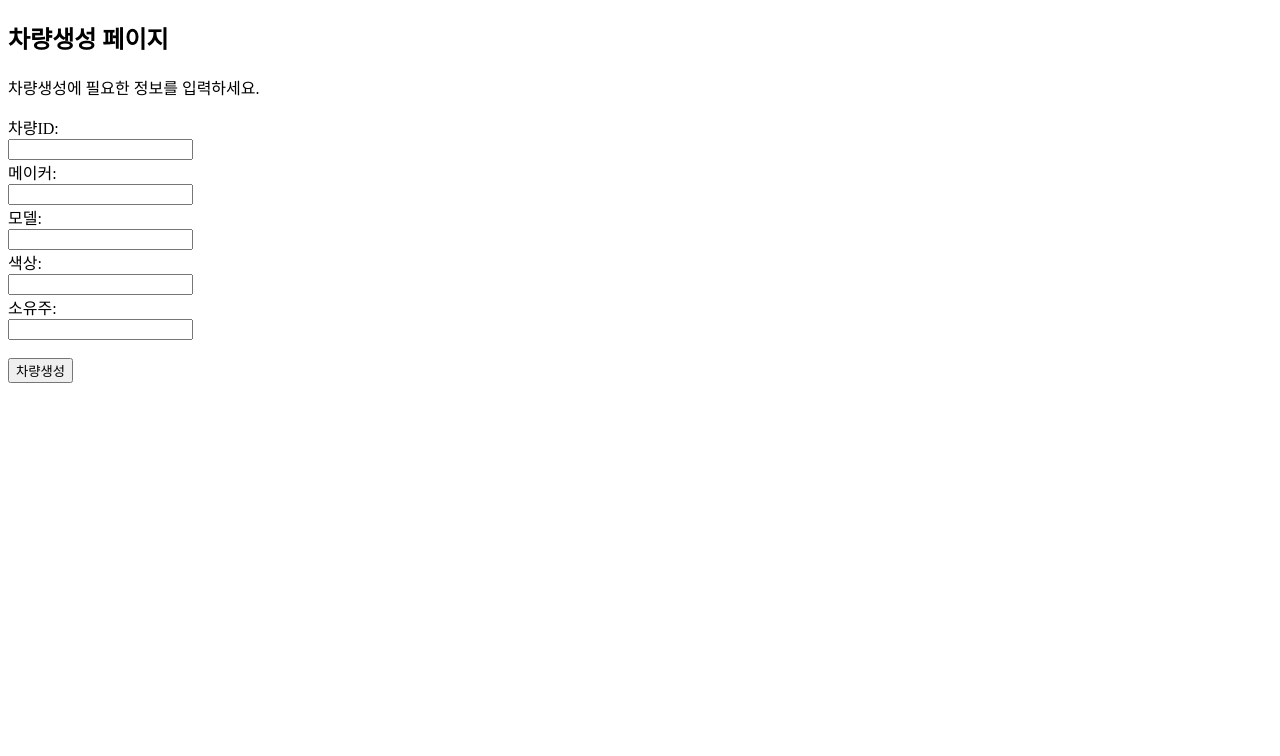
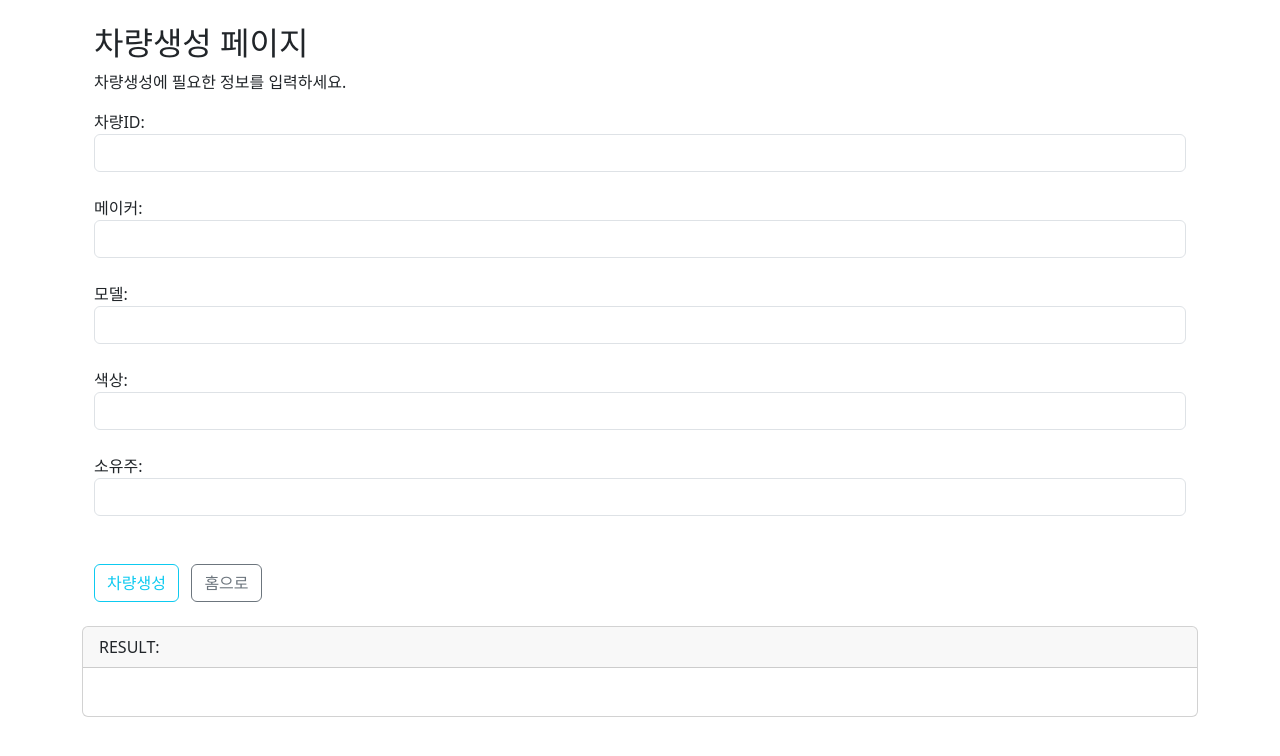
Before and after one commit to DuhyunKR/HyperLedgerFabric, a plain HTML site: page application/views/create.html in a window 1280 px wide. Drawn offline with nearby package versions, Linux system fonts and the light colour scheme.

Commit message:
add jquery & bootstrap

```diff
--- a/application/views/create.html
+++ b/application/views/create.html
@@ -1,24 +1,69 @@
 <!DOCTYPE html>
 <html>
-<head>
-	<title>fabcar prototype</title>
+  <head>
+	  <title>fabcar prototype</title>
+      <meta charset="utf-8">
+      <meta name="viewport" content="width=device-width, initial-scale=1">
+      <link href="https://cdn.jsdelivr.net/npm/bootstrap@5.3.3/dist/css/bootstrap.min.css" rel="stylesheet"
+          integrity="sha384-QWTKZyjpPEjISv5WaRU9OFeRpok6YctnYmDr5pNlyT2bRjXh0JMhjY6hW+ALEwIH" crossorigin="anonymous">
+  </head>
+
+  <script src="https://cdn.jsdelivr.net/npm/bootstrap@5.3.3/dist/js/bootstrap.bundle.min.js"
+        integrity="sha384-YvpcrYf0tY3lHB60NNkmXc5s9fDVZLESaAA55NDzOxhy9GkcIdslK1eN7N6jIeHz"
+        crossorigin="anonymous"></script>
+  <script src="https://ajax.googleapis.com/ajax/libs/jquery/3.7.1/jquery.min.js"></script>
 <body>
+    <div class="container">
+        <div class="container">
+          <br>
+          <h2>차량생성 페이지</h2>
+          <p>차량생성에 필요한 정보를 입력하세요.</p>
 
-<h2>차량생성 페이지</h2>
-<p>차량생성에 필요한 정보를 입력하세요.</p>
+          <!-- <form action="/car" method="post"> -->
+            <label for="carid" clss="form-label">차량ID:</label><br>
+            <input type="text" id="carid" name="carid" class="form-control"><br>
+            <label for="carmake" clss="form-label">메이커:</label><br>
+            <input type="text" id="carmaker" name="carmaker" class="form-control"><br>
+            <label for="carmodel" clss="form-label">모델:</label><br>
+            <input type="text" id="carmodel" name="carmodel" class="form-control"><br>
+            <label for="carcolor" clss="form-label">색상:</label><br>
+            <input type="text" id="carcolor" name="carcolor" class="form-control"><br>
+            <label for="carowner" clss="form-label">소유주:</label><br>
+            <input type="text" id="carowner" name="carowner" class="form-control"><br><br>
+            <!-- <input type="submit" value="차량생성"> -->
+            <button id="submit-button" class="btn btn-outline-info">차량생성</button>
+            &nbsp;&nbsp;<a href="/" class="btn btn-outline-secondary">홈으로</a>
+            <!-- </form> -->
+            <br><br>
 
-<form action="/car" method="post">
-  <label for="carid">차량ID:</label><br>
-  <input type="text" id="carid" name="carid"><br>
-  <label for="maker">메이커:</label><br>
-  <input type="text" id="maker" name="maker"><br>
-  <label for="model">모델:</label><br>
-  <input type="text" id="model" name="model"><br>
-  <label for="color">색상:</label><br>
-  <input type="text" id="color" name="color"><br>
-  <label for="owner">소유주:</label><br>
-  <input type="text" id="owner" name="owner"><br><br>
-  <input type="submit" value="차량생성">
-</form>
+        </div>
+        <div class ="card">
+          <div class="card-header">
+              RESULT:
+          </div>
+          <div class="card-body">
+              <p id="query-result"></p>
+          </div>
+      </div>
+    </div>
 </body>
+
+<script>
+    $('#submit-button').click(() => {
+        const carid = $("#carid").val();
+        const carmake = $("#carid").val();
+        const carmodel = $("#carid").val();
+        const carcolor = $("#carid").val();
+        const carowner = $("#carid").val();
+
+        console.log("submit-button clicked ", carid, carmake, carmodel, carcolor, carowner);
+
+        $.post('/car', {carid, carmake, carmodel, carcolor, carowner}, (data, status) => {
+            console.log(status, data);
+
+            $("#submit-result").empty();
+            $("#submit-result").append(data);
+        })
+    })
+</script>
 </html>
```
